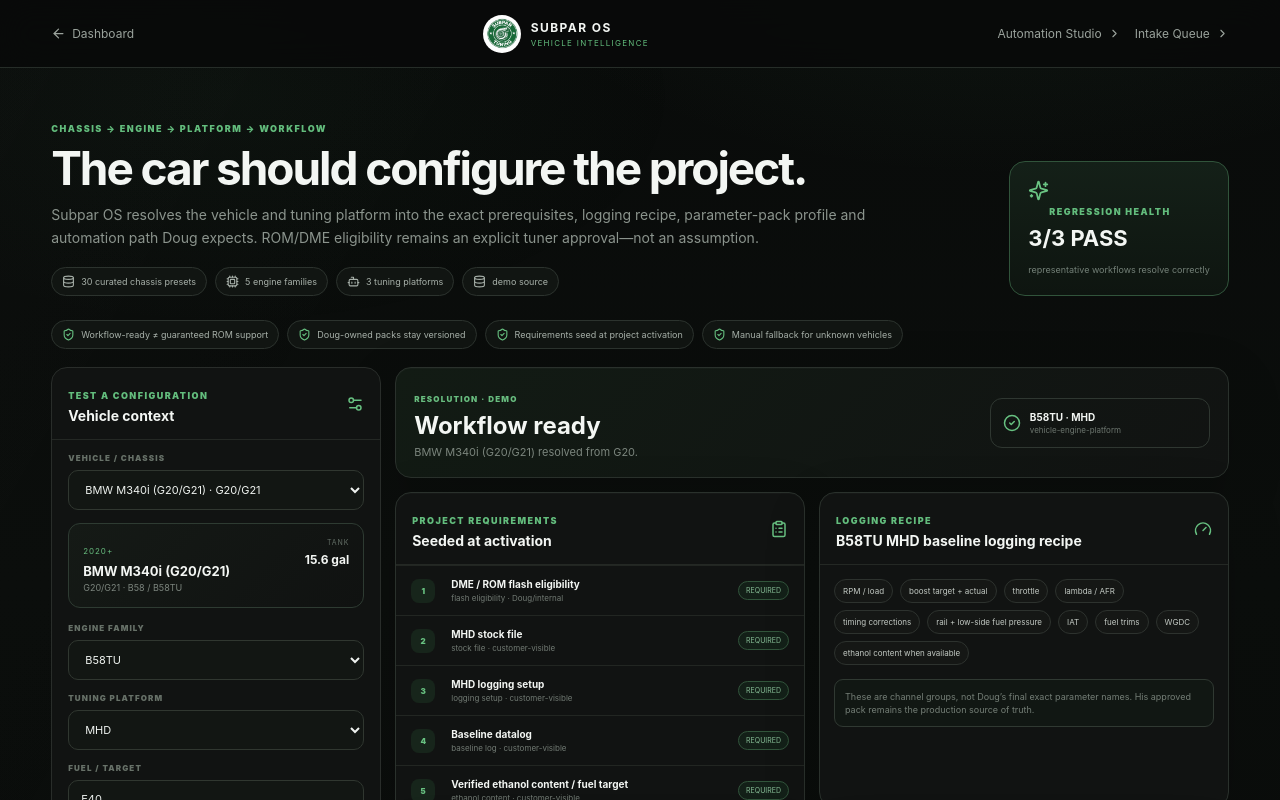
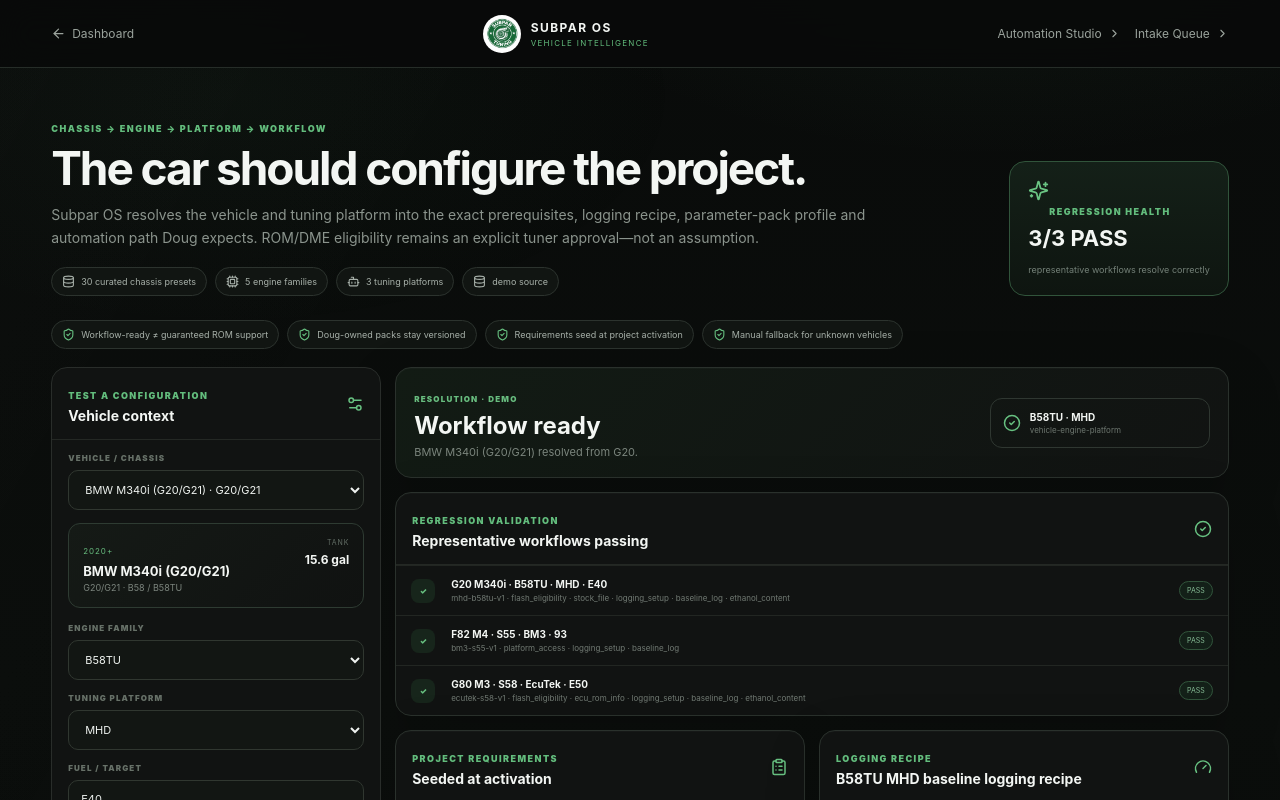
Before and after one commit to jeffstinson/subpar, a Next.js app: page /intelligence in a window 1280 px wide. Shown: the top 800 px of the page. Built offline with nearby package versions, Linux system fonts and the light colour scheme; no server answers.

Commit message:
feat: display representative workflow regression tests

```diff
--- a/app/intelligence/intelligence-client.js
+++ b/app/intelligence/intelligence-client.js
@@ -5,7 +5,7 @@
 import { resolveVehicleIntelligence } from "../lib/vehicle-intelligence";
 import styles from "./intelligence.module.css";
 
-export default function IntelligenceClient({vehicles,source="demo"}){
+export default function IntelligenceClient({vehicles,source="demo",validation=null}){
   const firstKey=vehicles.find(v=>v.key==="g20-m340i")?.key||vehicles[0]?.key||"";
   const [vehicleKey,setVehicleKey]=useState(firstKey);
   const selected=useMemo(()=>vehicles.find(v=>v.key===vehicleKey)||vehicles[0],[vehicleKey,vehicles]);
@@ -56,6 +56,11 @@
         <div className={styles.statusBadge}>{ready?<CheckCircle2 size={18}/>:<AlertTriangle size={18}/>}<b>{resolution.engine||"ENGINE?"} · {resolution.platform||"PLATFORM?"}</b><small>{resolution.profileKey||resolution.confidence}</small></div>
       </section>
 
+      {validation&&<section className={styles.panel}>
+        <div className={styles.sectionHead}><div><span>REGRESSION VALIDATION</span><h2>{validation.pass?"Representative workflows passing":"Workflow mismatch detected"}</h2></div>{validation.pass?<CheckCircle2 size={18}/>:<AlertTriangle size={18}/>}</div>
+        <div className={styles.reqList}>{validation.results.map((test,index)=><div key={test.id}><i>{test.pass?"✓":index+1}</i><div><b>{test.label}</b><p>{test.pass?`${test.recipeKey} · ${(test.requirements||[]).join(" · ")}`:`${test.error||`Missing: ${(test.missingRequirements||[]).join(", ")}`}`}</p></div><em>{test.pass?"PASS":"REVIEW"}</em></div>)}</div>
+      </section>}
+
       <section className={styles.grid2}>
         <article className={styles.panel}>
           <div className={styles.sectionHead}><div><span>PROJECT REQUIREMENTS</span><h2>Seeded at activation</h2></div><ClipboardList size={18}/></div>
```
